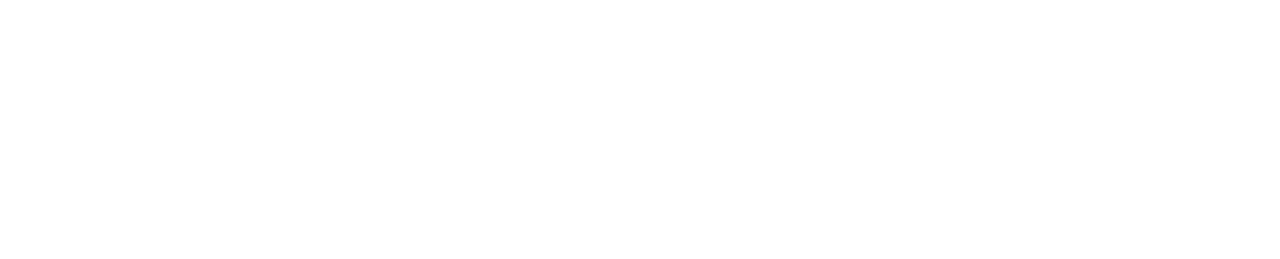
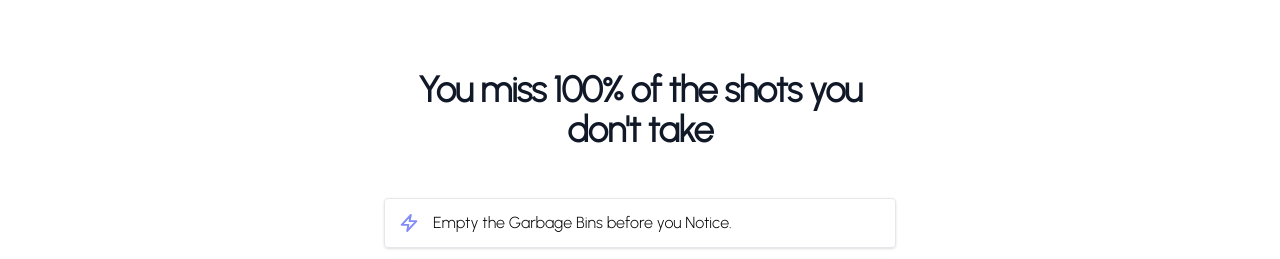
Before and after one commit to iamkushalchaudhari/Cleaning-Executives-Final, a React (Create React App) app: page / in a window 1280 px wide. Shown: the part 676-935 px from the top of the page. Before the commit the page ends 800 px from the top, so only its background shows below. Built offline with nearby package versions, Linux system fonts and the light colour scheme.

Commit message:
Added Route

```diff
--- a/src/App.js
+++ b/src/App.js
@@ -1,28 +1,23 @@
-// import { BrowserRouter,Route,Routes } from 'react-router-dom';
 import './App.css';
 import Features from './pages/Features';
 import Landing from './pages/Landing';
 import GetNotified from './pages/GetNotified';
 import LoginPage from './pages/LoginPage';
 import BuySell from './pages/BuySell';
-import {
-  BrowserRouter as Router,
-  Routes,
-  Route,
-  Link
-} from 'react-router-dom';
+import {BrowserRouter as Router,Routes,Route,Link} from 'react-router-dom';
 
 export default function App() {
   return (
     <Router>
       <Routes>
-        <Route exact path ='/' element={<Landing/>} />
+        <Route exact path ='/' element={<><Landing/> <Features/> <GetNotified/></>}/>
+        <Route exact path ='/' element={<Features/>}/>
         <Route exact path ='/features' element={<Features/>} />
         <Route exact path ='/getnotified' element={<GetNotified/>} />
         <Route exact path ='/login' element={<LoginPage/>} />
+        <Route exact path ='/buysell' element={<BuySell/>} />
       </Routes>
-      {/* <LoginPage/> */}
-      {/* <BuySell/> */}
     </Router>
+
   )
 }
--- a/src/pages/Landing.jsx
+++ b/src/pages/Landing.jsx
@@ -4,8 +4,8 @@
 import { Link } from 'react-router-dom'
 
 const navigation = [
-    { name: 'Sell or Buy', href: '#' },
-    { name: 'Features', href: '#' },
+    { name: 'Sell or Buy', href: '/buysell' },
+    { name: 'Features', href: '/features' },
     { name: 'Policy', href: '#' },
     { name: 'About Us', href: '#' },
 ]
```
